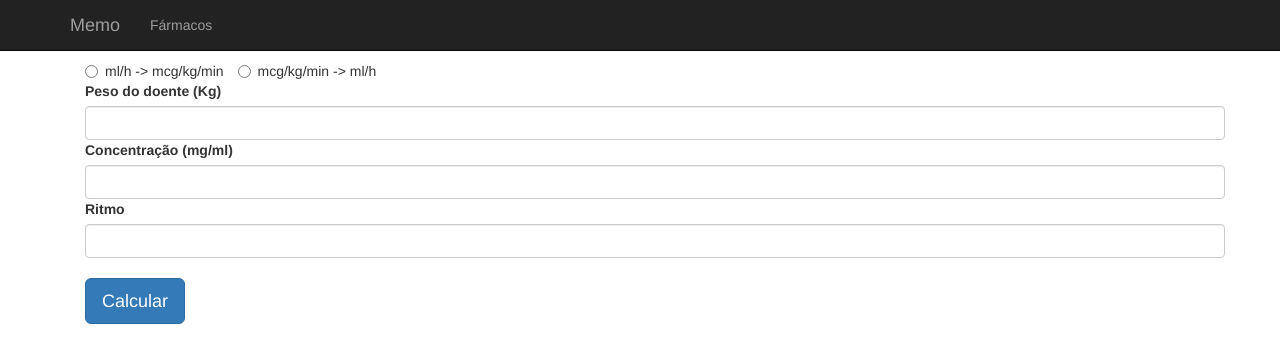
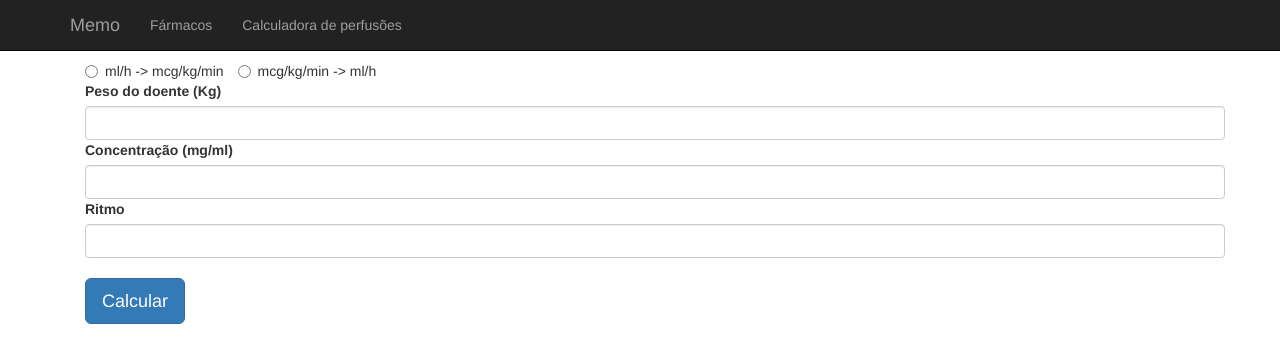
Before and after one commit to nflveiga/memo, a Django app: page /drugs/perf_calc/ in a window 1280 px wide. Shown: the top 363 px of the page. Run offline with Django 3.2, Linux system fonts and the light colour scheme; some libraries are stand-ins or nearby versions.

Commit message:
link para perf_calc

```diff
--- a/templates/_base.html
+++ b/templates/_base.html
@@ -47,6 +47,7 @@ data-toggle="collapse" data-target=".navbar-collapse">
 <div class="collapse navbar-collapse">
 <ul class="nav navbar-nav">
 <li><a href="/drugs">Fármacos</a></li>
+<li><a href="/drugs/perf_calc">Calculadora de perfusões</a></li>
 </ul>
 </div><!--/.nav-collapse -->
 </div>
```
